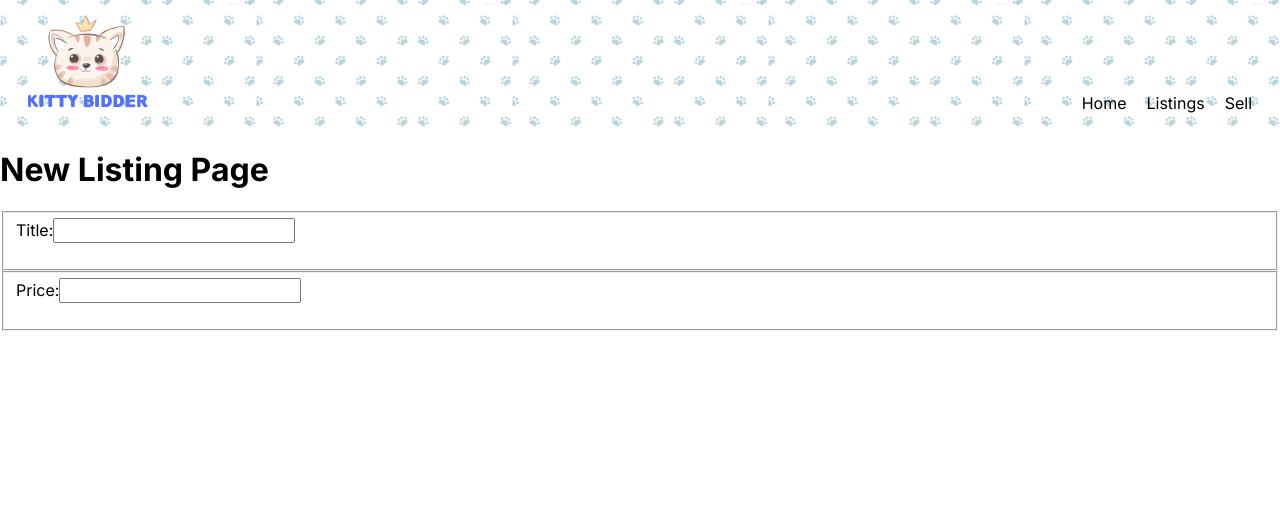
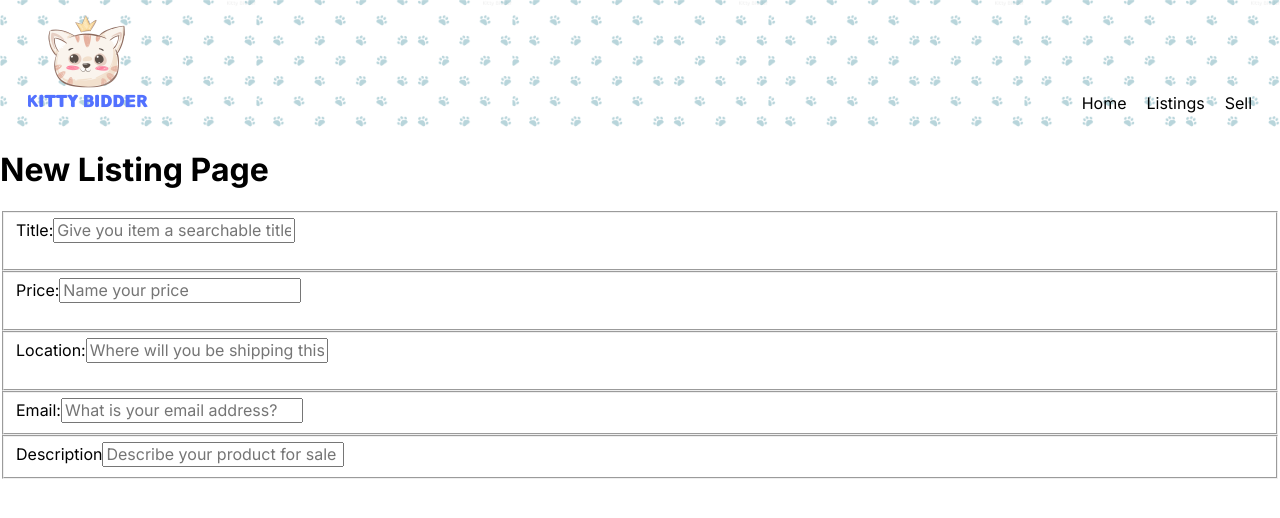
Before and after one commit to ajblankenship1/blankenship_marketplace, a Next.js app: page /listings/new in a window 1280 px wide. Shown: the top 518 px of the page. Built offline with nearby package versions, Linux system fonts and the light colour scheme.

Commit message:
added search bar component

```diff
--- a/app/listings/new/page.js
+++ b/app/listings/new/page.js
@@ -1,10 +1,14 @@
 'use client'
 import { useState } from "react";
+import styles from "./styles.module.css";
 
 export default function NewListingPage(){
     const [title, setTitle] = useState("");
     const [price, setPrice] = useState("");
-    const [errors, setErrors] = useState({ title: "", price: ""});
+    const [location, setLocation] =useState("");
+    const [email, setEmail] = useState("");
+    const [description, setDescription] =useState("");
+    const [errors, setErrors] = useState({ title: "", price: "", location: ""});
 
     function handleOnChange(event, setter, validator){
         setter(event.target.value);
@@ -30,20 +34,53 @@ export default function NewListingPage(){
     }
 
 
+    function validateLocation(data){
+        if(!data){
+            return setErrors({...errors, price:"Cannot be an empty field"});
+        }
+        return setErrors({...errors, price:""});
+    }
+
+    function validateEmail(data){
+        if(!data){
+            return setErrors({...errors, email:"Cannot be an empty field"});
+        }
+        return setErrors({...errors, email:""});
+    }
+
+    function validateDescription(data){
+        if(!data){
+            return setErrors({...errors, description:"Cannot be an empty field"});
+        }
+        return setErrors({...errors, description:""});
+    }
 
     return(
         <div>
             <h1> New Listing Page</h1>
-            <form>
+            <form className={styles.addNewForm}>
                 <fieldset>
                     <label for="title">Title:</label>
-                    <input type="text" id="title" value={title} onChange={(event) => handleOnChange(event,setTitle,validateTitle)}/>
+                    <input type="text" id="title" placeholder="Give you item a searchable title" value={title} onChange={(event) => handleOnChange(event,setTitle,validateTitle)}/>
                     <p>{errors.title}</p>
                 </fieldset>
                 <fieldset>
                     <label for="price">Price:</label>
-                    <input type="text" id="price" value={price} onChange={(event) => handleOnChange(event,setPrice, validatePrice)}/>
+                    <input type="text" id="price" placeholder="Name your price" value={price} onChange={(event) => handleOnChange(event,setPrice, validatePrice)}/>
                     <p>{errors.price}</p>
+                </fieldset>
+                <fieldset>
+                    <label for="location">Location:</label>
+                    <input type="text" id="location"  placeholder="Where will you be shipping this item from?" value={location} onChange= {(event) => handleOnChange(event,setLocation,validateLocation)}/>
+                    <p>{errors.location}</p>
+                </fieldset>
+                <fieldset>
+                    <lable for="email">Email:</lable>
+                    <input type="text" id="email" placeholder="What is your email address?" value={email} onChange={(event) =>handleOnChange(event, setEmail, validateEmail)}/>
+                </fieldset>
+                <fieldset>
+                    <label for="description">Description</label>
+                    <input type="text" id="description" placeholder="Describe your product for sale" value={description} onChange={(event) => handleOnChange(event, setDescription, validateDescription)}/>
                 </fieldset>
 
             </form>
--- a/app/listings/page.js
+++ b/app/listings/page.js
@@ -1,6 +1,7 @@
 import myQuery from "@/database/myQuery.mjs";
 import styles from "./styles.module.css";
 import Link from "next/link";
+import Search from "../components/images_display/search/search";
 
 
 async function getProducts(){
@@ -18,6 +19,7 @@ export default async function ListingsPage() {
     return (
       <main>
             <h1>Listings</h1>
+            <Search/>
             {products.map((product)=>{
                 return(
                     <Link href={`/listings/${product.id}`}>
```
Also changed, not shown: app/components/images_display/search/search.js (added, +26 -0 lines), app/listings/search/page.js (added, +18 -0 lines), app/listings/new/styles.module.css (added), app/listings/search/styles.module.css (added).
